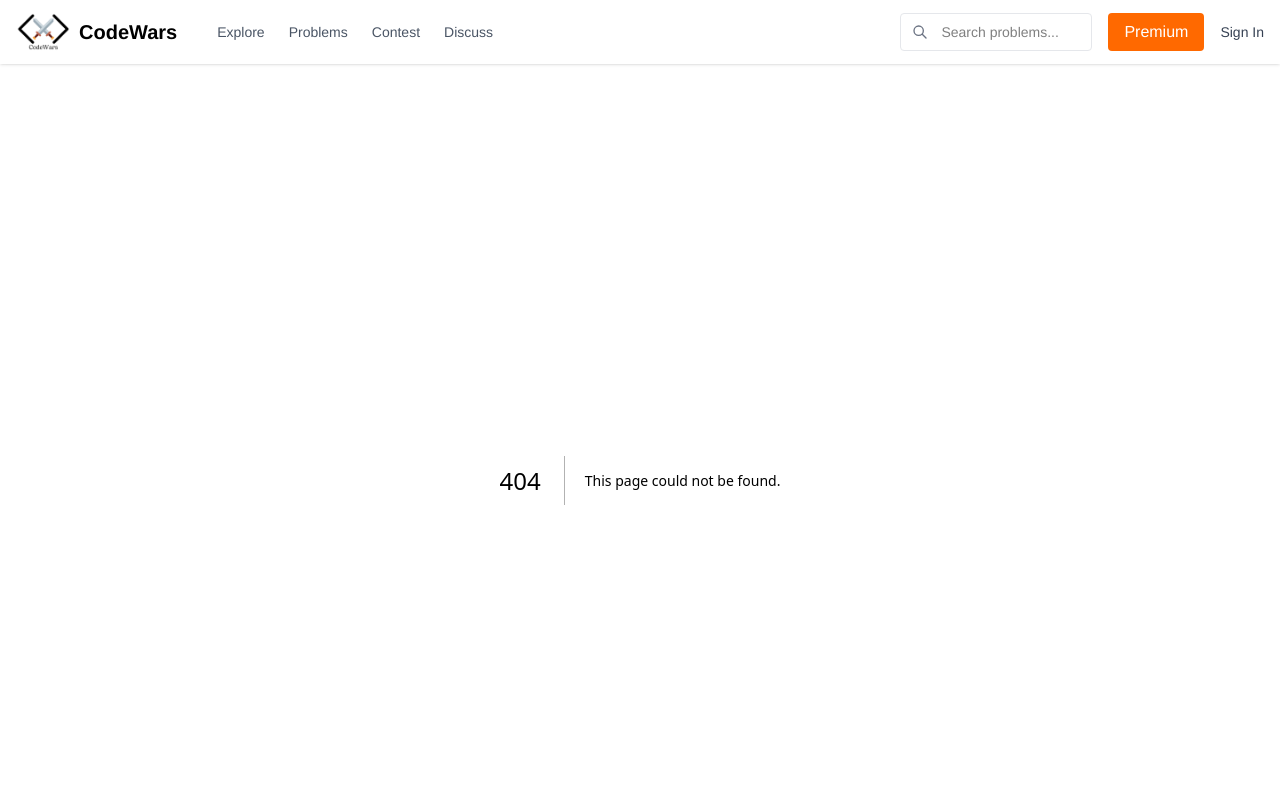
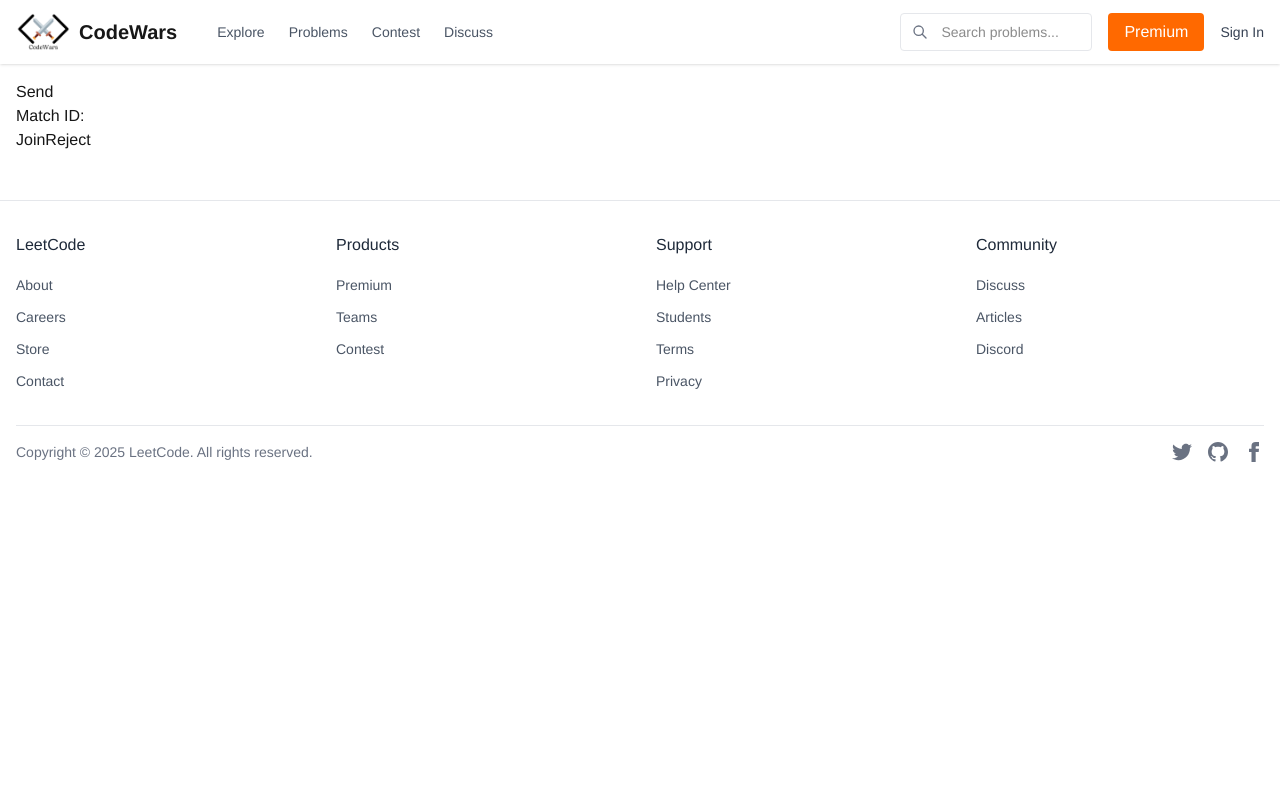
Before and after one commit to NguyenTHanhAn853202/code-warriors-fe, a Next.js app: page /test in a window 1280 px wide. Before the commit this address had no page. Shown: the top 800 px of the page. Built offline with nearby package versions, Linux system fonts and the light colour scheme; no server answers.

Commit message:
socket realtime

```diff
--- a/package.json
+++ b/package.json
@@ -20,7 +20,8 @@
         "react-icons": "^5.5.0",
         "react-quill-new": "^3.3.3",
         "react-resizable-panels": "^2.1.7",
-        "react-router-dom": "^7.3.0"
+        "react-router-dom": "^7.3.0",
+        "socket.io-client": "^4.8.1"
     },
     "devDependencies": {
         "@eslint/eslintrc": "^3",
--- a/src/app/layout.js
+++ b/src/app/layout.js
@@ -1,6 +1,7 @@
 import { Geist, Geist_Mono } from 'next/font/google';
 import './globals.css';
 import Image from 'next/image';
+import ContextProvider from '@/components/ContextProvider';
 
 const geistSans = Geist({
     variable: '--font-geist-sans',
@@ -98,7 +99,9 @@
                     </div>
                 </header>
 
-                <main className="p-4">{children}</main>
+                <main className="p-4">
+                    <ContextProvider>{children}</ContextProvider>
+                </main>
 
                 <footer className="bg-white border-t border-gray-200 mt-8">
                     <div className="container mx-auto px-4 py-8">
--- /dev/null
+++ b/src/app/test/page.jsx
@@ -0,0 +1,56 @@
+'use client';
+
+import { useSocket } from '@/components/ContextProvider';
+import { useEffect, useState } from 'react';
+
+function Test() {
+    const socket = useSocket();
+    const [data, setData] = useState();
+
+    useEffect(() => {
+        if (socket) {
+            socket.on('found_competitor', (data) => {
+                console.log(data);
+                if (data) {
+                    setData(data);
+                }
+            });
+            socket.on('message', (data) => {
+                console.log(data);
+            });
+        }
+    }, [socket]);
+    const handelSend = () => {
+        socket.emit('find_match', {
+            userId: '67c515ad7893bdb73c6a1370',
+            rank: 30,
+        });
+    };
+
+    const handleJoin = () => {
+        socket.emit('accept_match', {
+            userId: '67c515ad7893bdb73c6a1370',
+            matchId: data?.matchId,
+            roomId: data?.roomId,
+        });
+    };
+
+    const handleReject = () => {
+        socket.emit('reject_match', {
+            userId: '67c515ad7893bdb73c6a1370',
+            matchId: data?.matchId,
+            roomId: data?.roomId,
+        });
+    };
+
+    return (
+        <div>
+            <button onClick={handelSend}>Send</button>
+            <p>Match ID: {data?.matchId}</p>
+            <button onClick={handleJoin}>Join</button>
+            <button onClick={handleReject}>Reject</button>
+        </div>
+    );
+}
+
+export default Test;
--- /dev/null
+++ b/src/components/ContextProvider.jsx
@@ -0,0 +1,27 @@
+'use client';
+
+import { createContext, useContext, useEffect, useState } from 'react';
+import { io } from 'socket.io-client';
+
+const ContextGlobal = createContext();
+
+function ContextProvider({ children }) {
+    const [socket, setSocket] = useState();
+
+    useEffect(() => {
+        const socketInstance = io('http://localhost:8080');
+        setSocket(socketInstance);
+
+        return () => {
+            socketInstance.disconnect();
+        };
+    }, []);
+
+    return <ContextGlobal.Provider value={{ socket: socket }}>{children}</ContextGlobal.Provider>;
+}
+
+export default ContextProvider;
+
+export const useSocket = () => {
+    return useContext(ContextGlobal).socket;
+};
```
Also changed, not shown: 1 other file (tests, documents, lock files or other folders).
